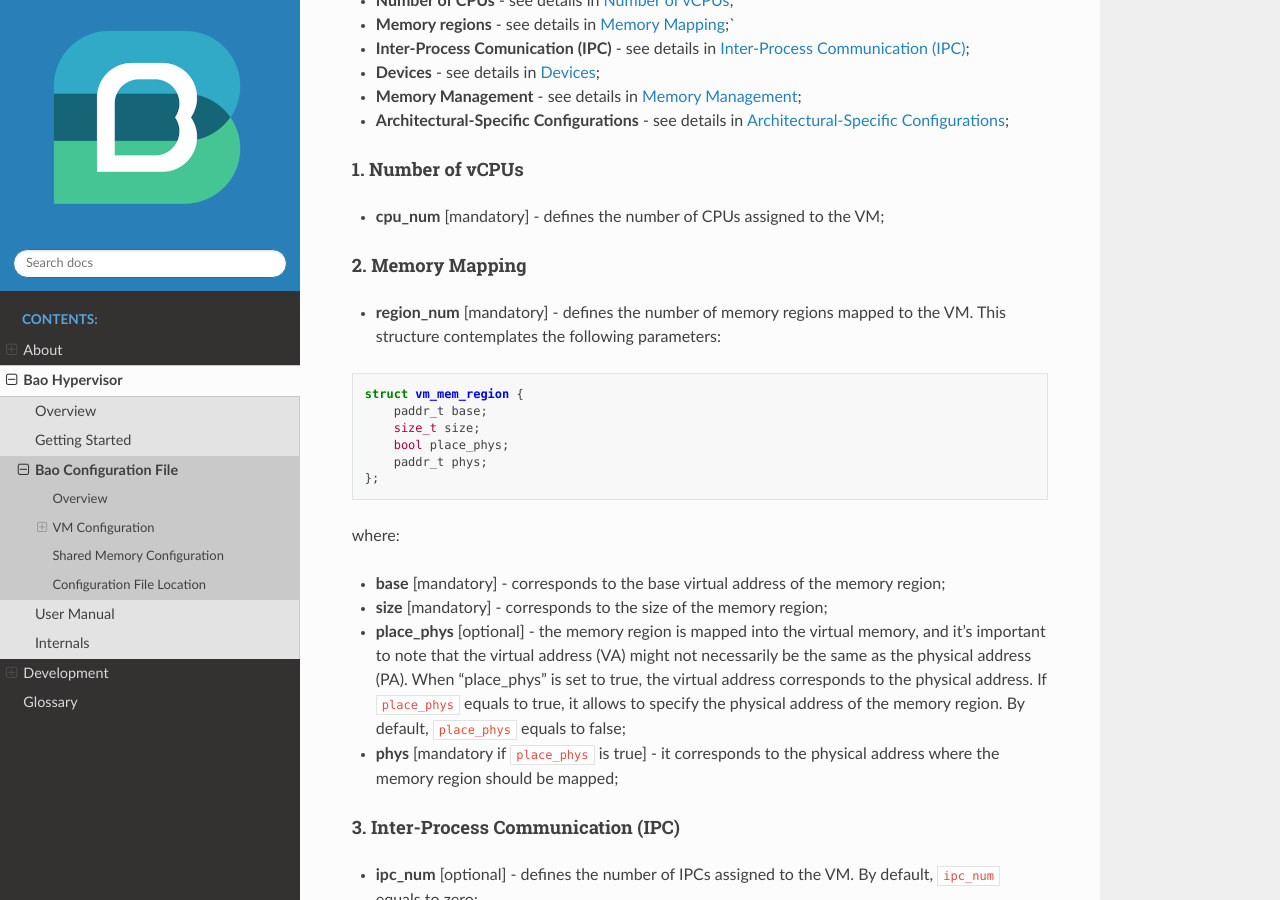
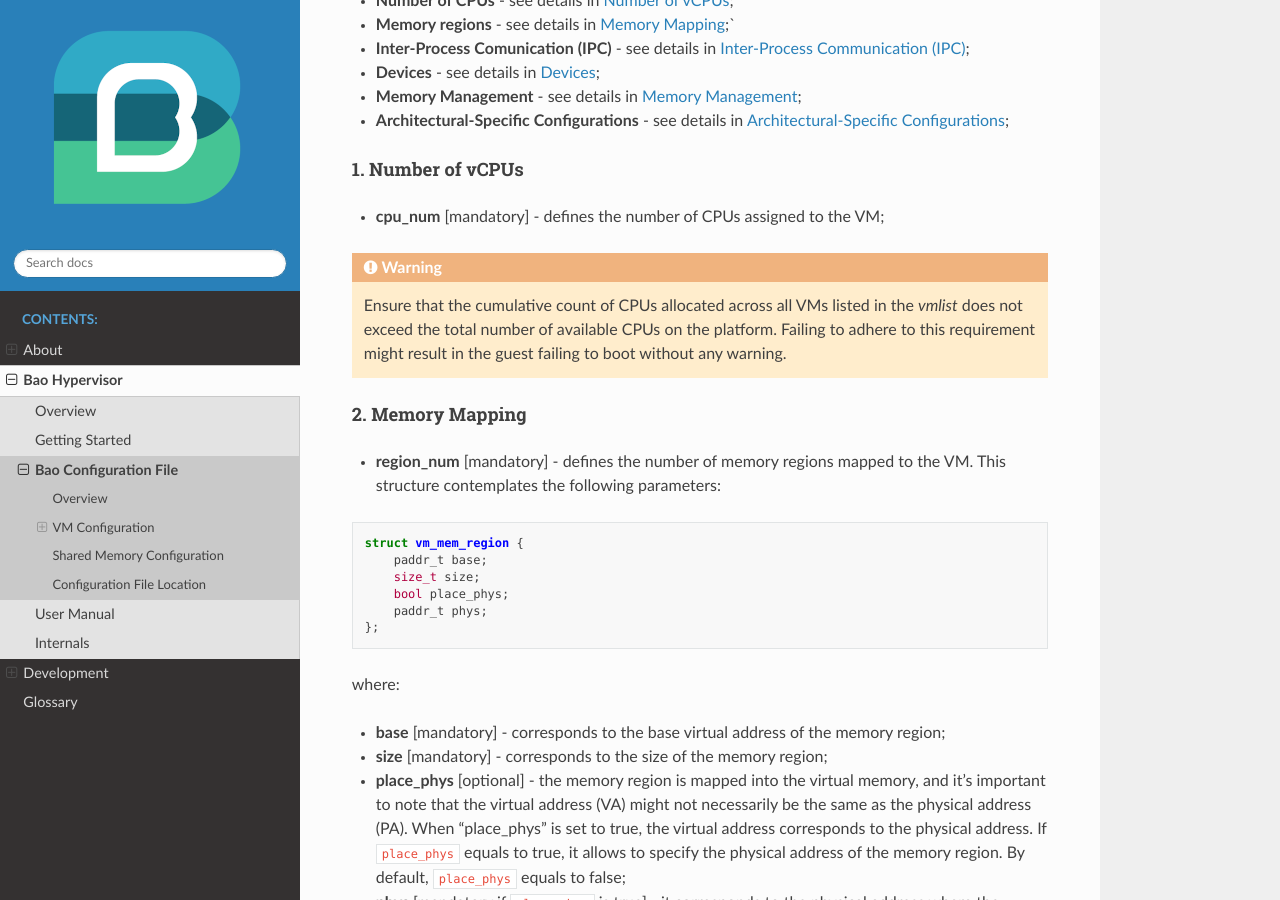
Before and after one commit to bao-project/bao-docs, a Sphinx documentation site: the page built from source/bao_hyp/config.rst, in a window 1280 px wide and 900 px high, scrolled down 4187 px. Built offline with Sphinx 7.4.7 and the Read the Docs theme 2.0.0, drawn with Linux system fonts in a browser that asks for light colours.

Commit message:
update(n_cpus): add warning to number of vCPUs description
Signed-off-by: Diogo Costa <diogoandreveigacosta@gmail.com>

```diff
--- a/source/bao_hyp/config.rst
+++ b/source/bao_hyp/config.rst
@@ -191,6 +191,10 @@ definition of:
 
 - **cpu_num** [mandatory] - defines the number of CPUs assigned to the VM;
 
+.. warning::
+  Ensure that the cumulative count of CPUs allocated across all VMs listed in the `vmlist` does not
+  exceed the total number of available CPUs on the platform. Failing to adhere to this requirement
+  might result in the guest failing to boot without any warning.
 
 2. Memory Mapping
 #################
```
